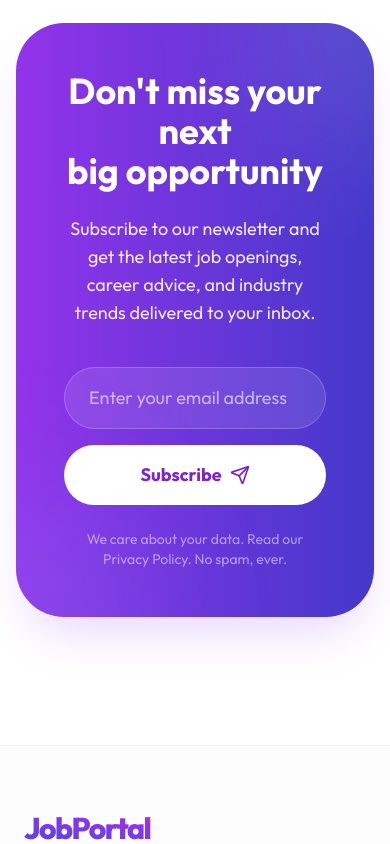
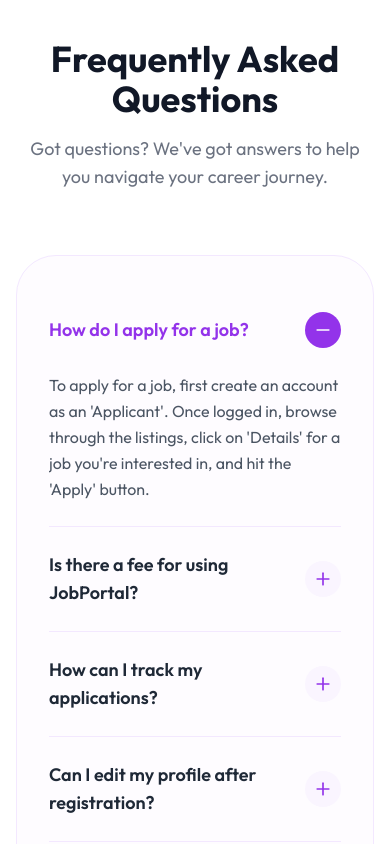
Before and after one commit to alaminjim/job-portal, a React (Vite) app in the folder Frontend/: page / in a window 390 px wide. Shown: the part 7180-8024 px from the top of the page. Built offline with nearby package versions, Linux system fonts and the light colour scheme; no server answers.

Commit message:
add suscribe btn dynamic

```diff
--- /dev/null
+++ b/Frontend/src/components/components_lite/FAQ.jsx
@@ -0,0 +1,105 @@
+import React from 'react';
+import { motion, AnimatePresence } from 'framer-motion';
+import { Plus, Minus } from 'lucide-react';
+
+const faqData = [
+  {
+    question: "How do I apply for a job?",
+    answer: "To apply for a job, first create an account as an 'Applicant'. Once logged in, browse through the listings, click on 'Details' for a job you're interested in, and hit the 'Apply' button."
+  },
+  {
+    question: "Is there a fee for using JobPortal?",
+    answer: "No, JobPortal is completely free for job seekers. You can search, save, and apply for as many jobs as you like without any cost."
+  },
+  {
+    question: "How can I track my applications?",
+    answer: "You can track your applications by clicking on your profile avatar in the Navbar and selecting 'My Applications'. There, you'll see a list of all jobs you've applied for and their current status."
+  },
+  {
+    question: "Can I edit my profile after registration?",
+    answer: "Yes! You can update your profile, including your bio, skills, and resume, at any time through the 'Profile' page. Simply click on the 'Edit Profile' button to make changes."
+  },
+  {
+    question: "How do recruiters contact me?",
+    answer: "When a recruiter is interested in your application, they can view your profile and contact details. They will typically reach out to you via email or the phone number provided in your profile."
+  }
+];
+
+const FAQItem = ({ question, answer, isOpen, onClick }) => {
+  return (
+    <div className="border-b border-purple-100 last:border-none">
+      <button
+        onClick={onClick}
+        className="w-full py-6 flex items-center justify-between text-left focus:outline-none group"
+      >
+        <span className={`text-lg font-semibold transition-colors ${isOpen ? 'text-purple-600' : 'text-gray-800 group-hover:text-purple-500'}`}>
+          {question}
+        </span>
+        <div className={`p-2 rounded-full transition-all ${isOpen ? 'bg-purple-600 text-white rotate-180' : 'bg-purple-50 text-purple-600'}`}>
+          {isOpen ? <Minus className="w-5 h-5" /> : <Plus className="w-5 h-5" />}
+        </div>
+      </button>
+      <AnimatePresence>
+        {isOpen && (
+          <motion.div
+            initial={{ height: 0, opacity: 0 }}
+            animate={{ height: 'auto', opacity: 1 }}
+            exit={{ height: 0, opacity: 0 }}
+            transition={{ duration: 0.3, ease: 'easeInOut' }}
+            className="overflow-hidden"
+          >
+            <p className="pb-6 text-gray-600 leading-relaxed">
+              {answer}
+            </p>
+          </motion.div>
+        )}
+      </AnimatePresence>
+    </div>
+  );
+};
+
+const FAQ = () => {
+  const [openIndex, setOpenIndex] = React.useState(0);
+
+  return (
+    <section className="py-24 bg-white">
+      <div className="max-w-4xl mx-auto px-4">
+        <div className="text-center mb-16">
+          <motion.h2
+            initial={{ opacity: 0, y: 20 }}
+            whileInView={{ opacity: 1, y: 0 }}
+            className="text-4xl font-bold text-gray-900 mb-4"
+          >
+            Frequently Asked Questions
+          </motion.h2>
+          <motion.p
+            initial={{ opacity: 0, y: 20 }}
+            whileInView={{ opacity: 1, y: 0 }}
+            transition={{ delay: 0.1 }}
+            className="text-gray-500 text-lg"
+          >
+            Got questions? We've got answers to help you navigate your career journey.
+          </motion.p>
+        </div>
+
+        <motion.div
+          initial={{ opacity: 0, y: 30 }}
+          whileInView={{ opacity: 1, y: 0 }}
+          className="bg-purple-50/30 rounded-[2.5rem] p-8 md:p-12 border border-purple-100"
+        >
+          {faqData.map((item, index) => (
+            <FAQItem
+              key={index}
+              question={item.question}
+              answer={item.answer}
+              isOpen={openIndex === index}
+              onClick={() => setOpenIndex(openIndex === index ? -1 : index)}
+            />
+          ))}
+        </motion.div>
+      </div>
+    </section>
+  );
+};
+
+export default FAQ;
--- a/Frontend/src/components/components_lite/Footer.jsx
+++ b/Frontend/src/components/components_lite/Footer.jsx
@@ -1,7 +1,25 @@
 import { Link } from "react-router-dom";
 import { FaGithub, FaTwitter, FaLinkedin } from "react-icons/fa";
+import { useState } from "react";
+import { toast } from "sonner";
 
 const Footer = () => {
+  const [email, setEmail] = useState("");
+
+  const handleSubscribe = (e) => {
+    e.preventDefault();
+    if (!email) {
+      toast.error("Please enter your email");
+      return;
+    }
+    if (!/\S+@\S+\.\S+/.test(email)) {
+      toast.error("Please enter a valid email");
+      return;
+    }
+    toast.success("Subscribed successfully!");
+    setEmail("");
+  };
+
   return (
     <footer className="bg-gray-50/50 backdrop-blur-md text-gray-700 mt-12 border-t border-gray-100">
       <div className="max-w-7xl mx-auto px-6 sm:px-8 lg:px-10 py-16 grid grid-cols-1 md:grid-cols-2 lg:grid-cols-3 gap-12">
@@ -83,16 +101,18 @@ const Footer = () => {
           </p>
 
           {/* Input + Button */}
-          <div className="flex sm:flex-row sm:items-center mt-2 w-full gap-2">
+          <form onSubmit={handleSubscribe} className="flex sm:flex-row sm:items-center mt-2 w-full gap-2">
             <input
               type="email"
+              value={email}
+              onChange={(e) => setEmail(e.target.value)}
               placeholder="Enter your email"
               className="border border-gray-300 rounded-lg px-3 py-2 focus:ring-2 focus:ring-purple-500 outline-none flex-1 w-full"
             />
-            <button className="bg-gradient-to-r from-purple-500 to-indigo-500 text-white px-6 py-2 rounded-lg hover:opacity-90 transition font-medium  sm:mt-0 h-full">
+            <button type="submit" className="bg-gradient-to-r from-purple-500 to-indigo-500 text-white px-6 py-2 rounded-lg hover:opacity-90 transition font-medium  sm:mt-0 h-full">
               Subscribe
             </button>
-          </div>
+          </form>
         </div>
       </div>
 
--- a/Frontend/src/components/components_lite/Home.jsx
+++ b/Frontend/src/components/components_lite/Home.jsx
@@ -13,6 +13,7 @@ import { setSearchedQuery } from "@/redux/jobSlice";
 import { useDispatch } from "react-redux";
 import Testimonials from "./Testimonials";
 import Newsletter from "./Newsletter";
+import FAQ from "./FAQ";
 
 const Home = () => {
   const dispatch = useDispatch();
@@ -39,6 +40,7 @@ const Home = () => {
       <LatestJobs loading={loading} />
       <Testimonials />
       <FeatureAura />
+      <FAQ />
       <Newsletter />
       <Footer />
     </div>
--- a/Frontend/src/components/components_lite/Newsletter.jsx
+++ b/Frontend/src/components/components_lite/Newsletter.jsx
@@ -2,7 +2,27 @@ import React from 'react';
 import { motion } from 'framer-motion';
 import { Send } from 'lucide-react';
 
+import { toast } from 'sonner';
+
 const Newsletter = () => {
+  const [email, setEmail] = React.useState("");
+
+  const handleSubscribe = (e) => {
+    e.preventDefault();
+    if (!email) {
+      toast.error("Please enter your email address");
+      return;
+    }
+    if (!/\S+@\S+\.\S+/.test(email)) {
+      toast.error("Please enter a valid email address");
+      return;
+    }
+
+    // Simulate API call
+    toast.success("Thank you for subscribing to our newsletter!");
+    setEmail("");
+  };
+
   return (
     <section className="py-20 px-4">
       <div className="max-w-5xl mx-auto">
@@ -27,13 +47,18 @@ const Newsletter = () => {
               Subscribe to our newsletter and get the latest job openings, career advice, and industry trends delivered to your inbox.
             </p>
 
-            <form className="flex flex-col md:flex-row gap-4 max-w-lg mx-auto" onSubmit={(e) => e.preventDefault()}>
+            <form className="flex flex-col md:flex-row gap-4 max-w-lg mx-auto" onSubmit={handleSubscribe}>
               <input
                 type="email"
+                value={email}
+                onChange={(e) => setEmail(e.target.value)}
                 placeholder="Enter your email address"
                 className="flex-1 px-6 py-4 rounded-full bg-white/10 border border-white/20 text-white placeholder:text-white/60 focus:outline-none focus:bg-white/20 transition-all text-lg"
               />
-              <button className="bg-white text-purple-700 px-8 py-4 rounded-full font-bold text-lg hover:bg-purple-50 transition-all flex items-center justify-center gap-2 group">
+              <button
+                type="submit"
+                className="bg-white text-purple-700 px-8 py-4 rounded-full font-bold text-lg hover:bg-purple-50 transition-all flex items-center justify-center gap-2 group"
+              >
                 Subscribe
                 <Send className="w-5 h-5 group-hover:translate-x-1 group-hover:-translate-y-1 transition-transform" />
               </button>
```
